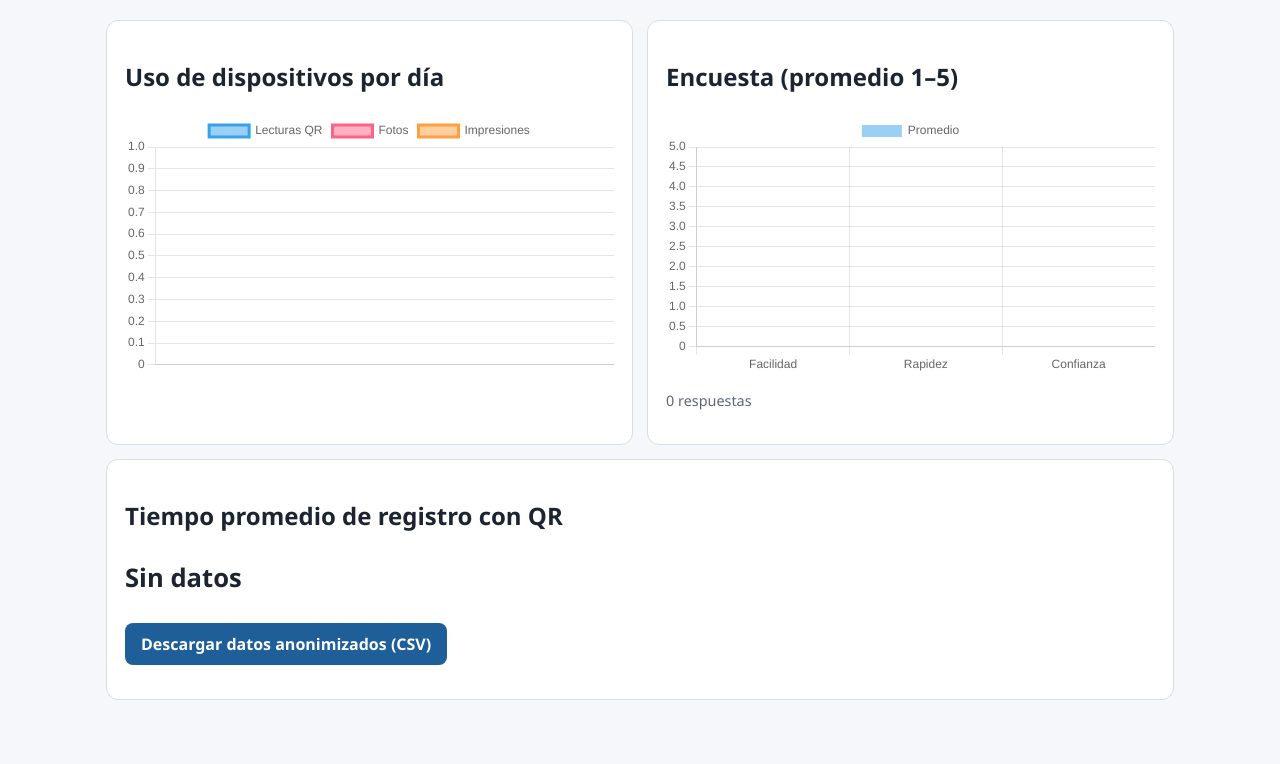
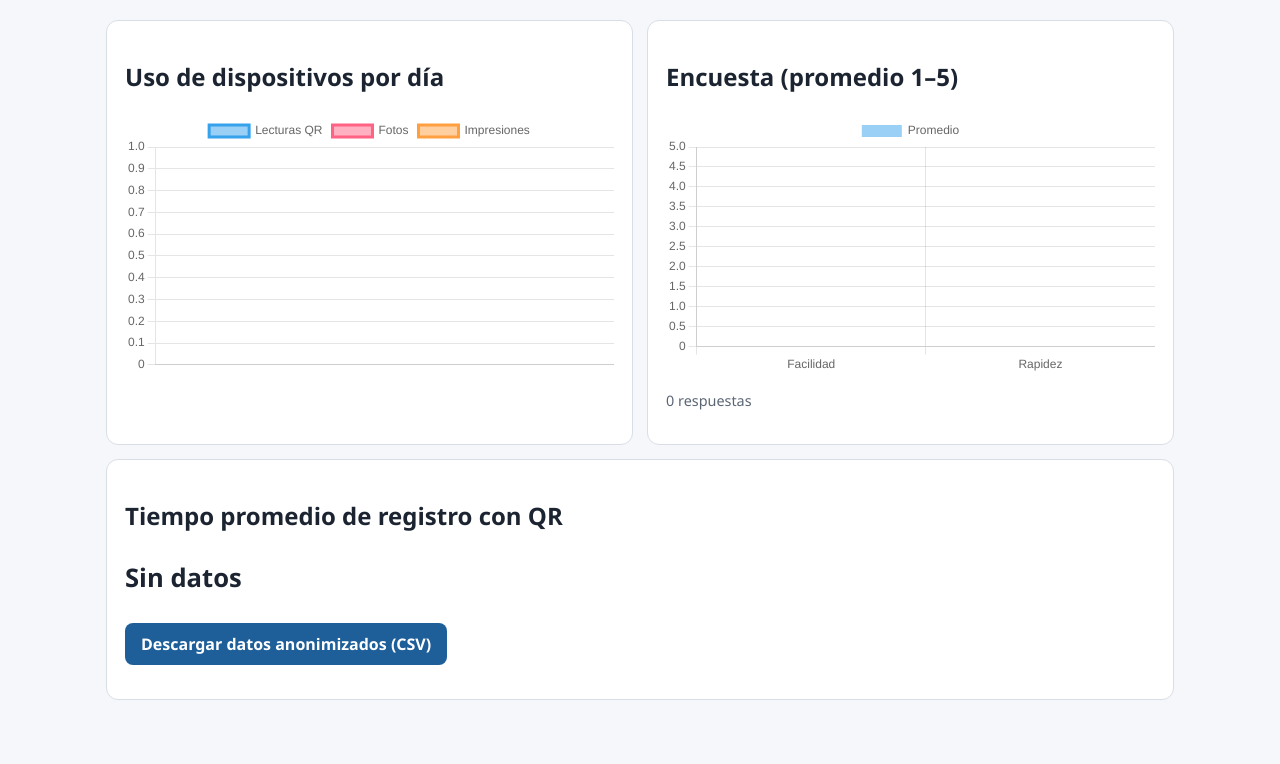
Before and after one commit to uth-integra2-2027-1/plantilla-integra2, a Django app: page /analisis/tablero/ in a window 1280 px wide. Shown: the part 50-814 px from the top of the page. Run offline with Django 5.2, Linux system fonts and the light colour scheme; the visitor is signed in with stand-in values (Sample User, id 1); data that the repository does not hold is empty.

Commit message:
Corrige el tablero del módulo de análisis
El tablero graficaba una barra «Confianza» que no existe en el modelo
Respuesta de la encuesta; ahora sólo grafica Facilidad y Rapidez.

Co-Authored-By: Claude Opus 5.5 <noreply@anthropic.com>

```diff
--- a/mod_analisis/templates/mod_analisis/tablero.html
+++ b/mod_analisis/templates/mod_analisis/tablero.html
@@ -13,8 +13,8 @@ fetch("{% url 'api_tablero' %}").then(r => r.json()).then(d => {
   new Chart(document.getElementById("g1"), {type:"line", data:{labels:d.dias, datasets:[
     {label:"Lecturas QR", data:d.series.qr}, {label:"Fotos", data:d.series.foto}, {label:"Impresiones", data:d.series.impresion}]}});
   const e = d.encuesta;
-  new Chart(document.getElementById("g2"), {type:"bar", data:{labels:["Facilidad","Rapidez","Confianza"],
-    datasets:[{label:"Promedio", data:[e.facilidad, e.rapidez, e.confianza]}]}, options:{scales:{y:{min:0, max:5}}}});
+  new Chart(document.getElementById("g2"), {type:"bar", data:{labels:["Facilidad","Rapidez"],
+    datasets:[{label:"Promedio", data:[e.facilidad, e.rapidez]}]}, options:{scales:{y:{min:0, max:5}}}});
   document.getElementById("n").textContent = `${e.n} respuestas`;
   const t = d.tiempo_qr_ms;
   document.getElementById("t").textContent = t.prom ? `${(t.prom/1000).toFixed(2)} s (n = ${t.n})` : "Sin datos";
```
